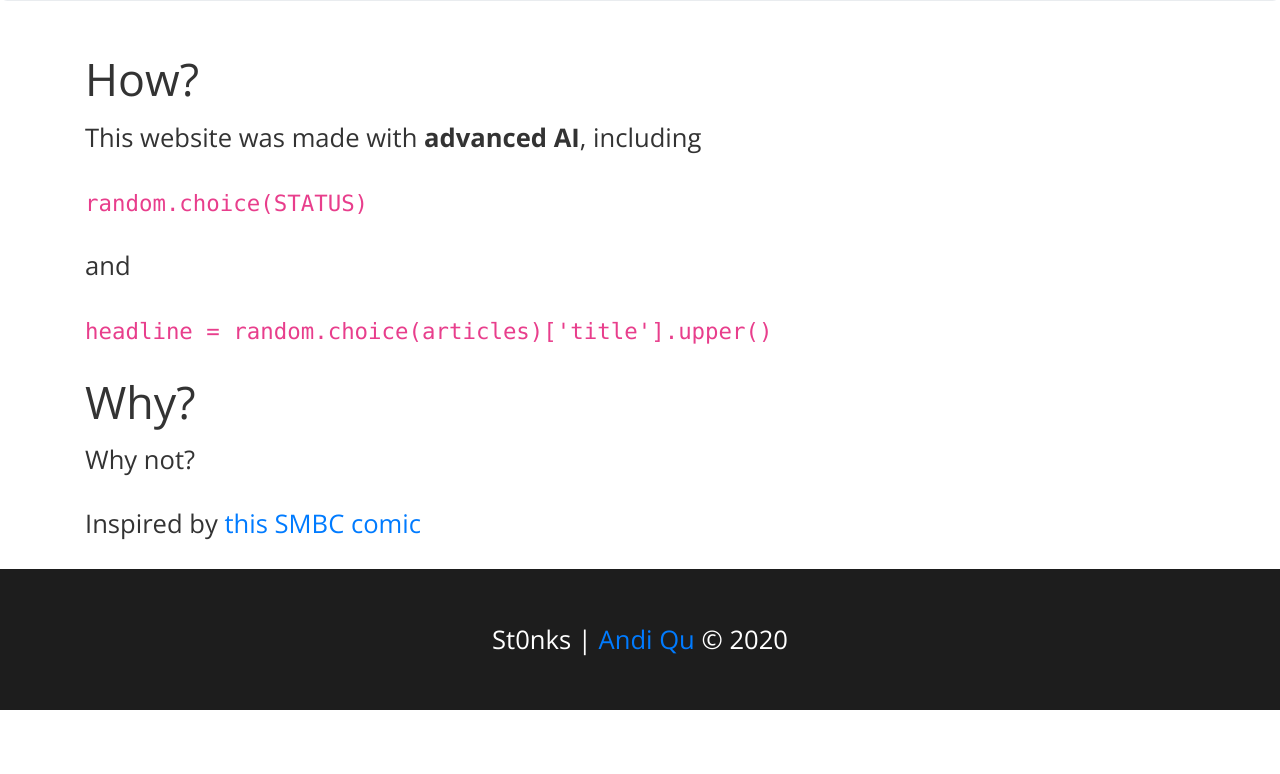
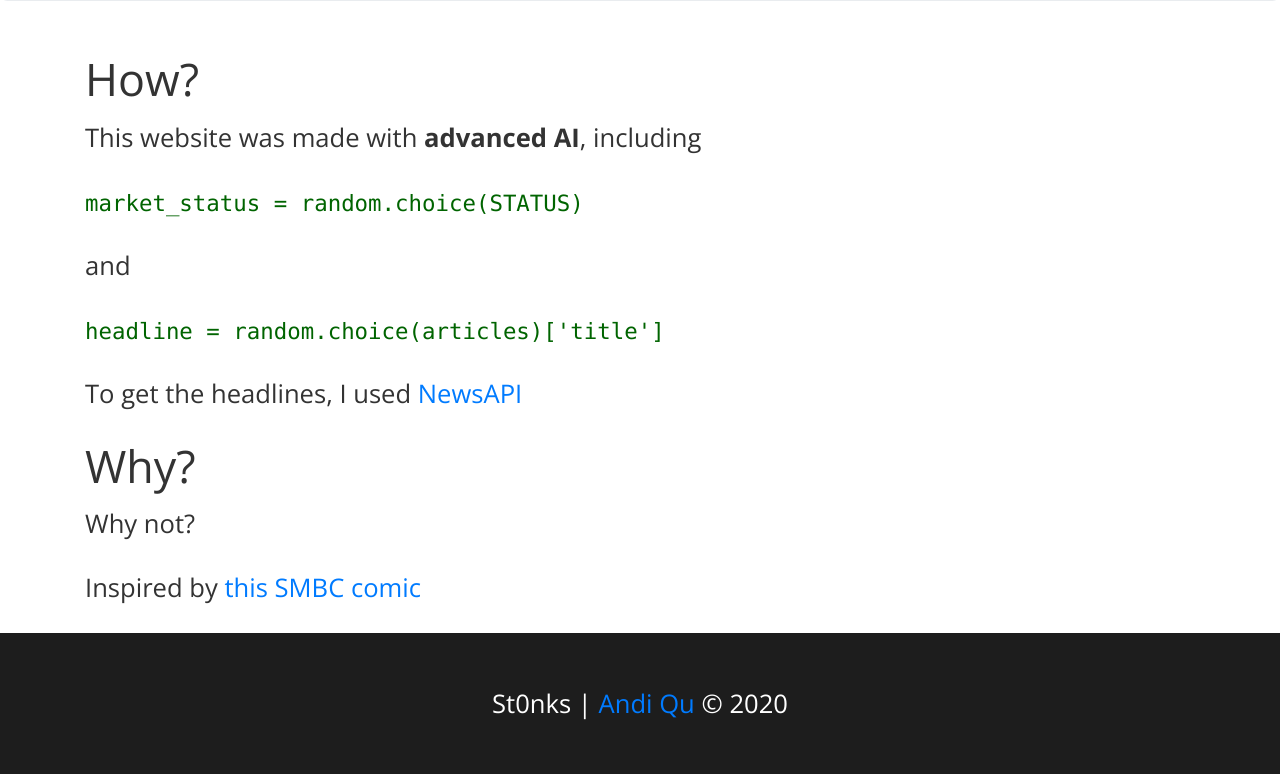
Before and after one commit to dolphingarlic/st0nks, a Flask app: template templates/index.html in a window 1280 px wide. Shown: the part 352-1126 px from the top of the page. Before the commit the page ends 1062 px from the top, so only its background shows below. Run offline with Flask 2, Linux system fonts and the light colour scheme; the template is opened without the code that fills it, so the values that code supplies are empty; some libraries are stand-ins or nearby versions.

Commit message:
Added icon

```diff
--- a/main.py
+++ b/main.py
@@ -13,11 +13,13 @@ STATUS = [
     'SHOOTS UP',
     'SURGES',
     'HIKES',
+    'SKYROCKETS',
     'TANKS',
     'PLUMMETS',
     'NOSEDIVES',
     'CRASHES',
     'PLUNGES',
+    'SLUMPS',
 ]
 
 URL = ('http://newsapi.org/v2/top-headlines?'
--- a/static/css/styles.css
+++ b/static/css/styles.css
@@ -22,6 +22,10 @@ main {
 
 h2 {
     font-weight: bold;
+}
+
+code {
+    color: darkgreen;
 }
 
 .jumbotron {
--- a/templates/index.html
+++ b/templates/index.html
@@ -3,9 +3,23 @@
 <head>
     <meta charset="UTF-8">
     <meta name="viewport" content="width=device-width, initial-scale=1.0">
+    <meta name="Description" content="Real News Headlines + Fake Financial Predictions = St0nks">
+
     <link rel="stylesheet" href="https://stackpath.bootstrapcdn.com/bootstrap/4.5.0/css/bootstrap.min.css" integrity="sha384-9aIt2nRpC12Uk9gS9baDl411NQApFmC26EwAOH8WgZl5MYYxFfc+NcPb1dKGj7Sk" crossorigin="anonymous">
     <link href="https://fonts.googleapis.com/css?family=Open+Sans:400,700" rel="stylesheet">
     <link rel="stylesheet" href="{{ url_for('static', filename='css/styles.css') }}">
+    <link rel="icon" href="{{ url_for('static', filename='favicon.ico') }}">
+
+    <!-- Global site tag (gtag.js) - Google Analytics -->
+    <script async src="https://www.googletagmanager.com/gtag/js?id=UA-114696886-6"></script>
+    <script>
+    window.dataLayer = window.dataLayer || [];
+    function gtag(){dataLayer.push(arguments);}
+    gtag('js', new Date());
+
+    gtag('config', 'UA-114696886-6');
+    </script>
+
     <title>St0nks</title>
 </head>
 <body>
@@ -21,9 +35,10 @@
         <div class="container">
             <h3>How?</h3>
             <p>This website was made with <b>advanced AI</b>, including</p>
-            <p><code>random.choice(STATUS)</code></p>
+            <p><code>market_status = random.choice(STATUS)</code></p>
             <p>and</p>
-            <p><code>headline = random.choice(articles)['title'].upper()</code></p>
+            <p><code>headline = random.choice(articles)['title']</code></p>
+            <p>To get the headlines, I used <a href="https://newsapi.org/">NewsAPI</a></p>
 
             <h3>Why?</h3>
             <p>Why not?</p>
```
Also changed, not shown: static/favicon.ico (added).
